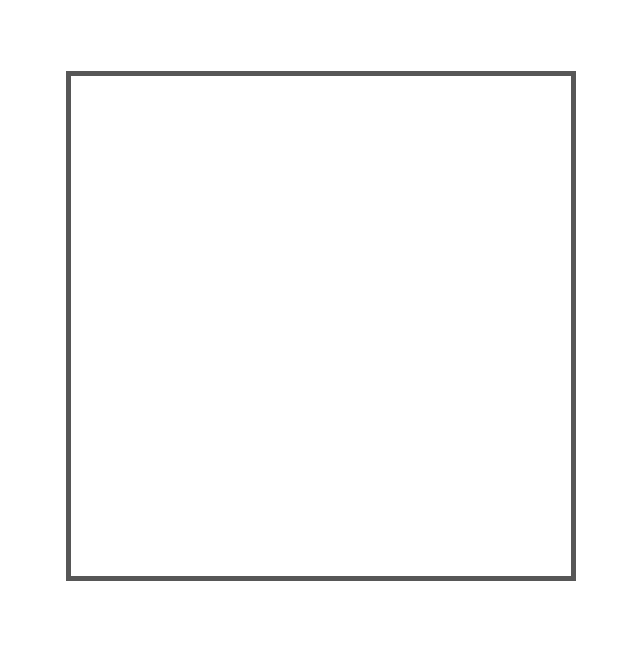
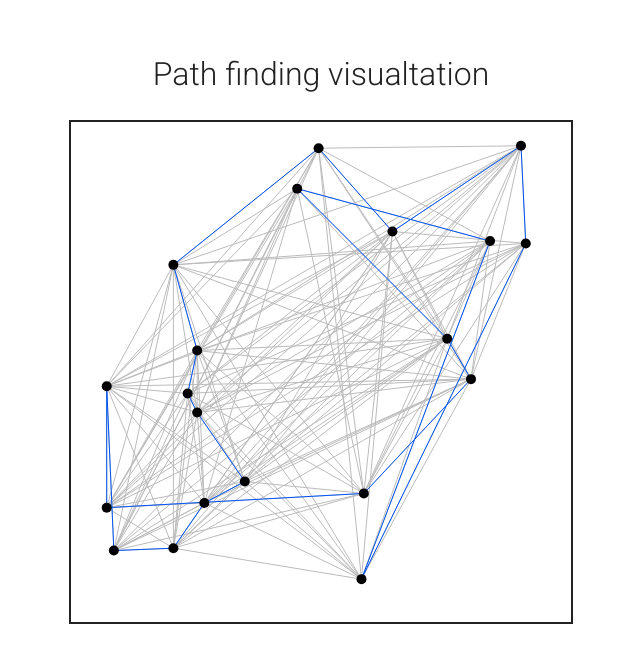
Before and after one commit to jakub-wawrzyniak/studies-ads-pathfinding, a plain HTML site: page index.html in a window 1280 px wide. Shown: the whole page, without its empty margins (319-959 px from the left). Drawn offline with Linux system fonts and the light colour scheme.

Commit message:
Finished visualisation, no UI so far

```diff
--- a/index.html
+++ b/index.html
@@ -6,12 +6,14 @@
     <meta name="viewport" content="width=device-width, initial-scale=1.0">
     <title>Path finding visualtation</title>
     <link rel="stylesheet" href="./style.css">
-    <!-- <script type="module" src="./pathFinding.js"></script> -->
+    <link rel="preconnect" href="https://fonts.gstatic.com">
+    <link href="https://fonts.googleapis.com/css2?family=Roboto:wght@300;400;700&display=swap" rel="stylesheet">
     <script type="module" src="./index.js"></script>
 </head>
 
 <body>
     <main>
+        <h2>Path finding visualtation</h2>
         <canvas id="canvas" width="500" height="500"></canvas>
     </main>
     <script type="module">
--- a/index.js
+++ b/index.js
@@ -1,27 +1,69 @@
 import { World } from "./pathFinding.js"
 
 const SIZE = 500
-const SIZE_FACTOR = 5
-const HOW_MANY_CITIES = 10
-const FRACTION_OF_ROADS = 1
+const CITY_RAD = 5
+const HOW_MANY_CITIES = 20
+const FRACTION_OF_ROADS = 0.8
+
+function translateCoor(coor) {
+    const off = 100 + CITY_RAD
+    return (coor+off)*(SIZE/(off*2))
+}
 
 function drawCities(ctx, world) {
-
+    ctx.fillStyle = "#000"
+    for (let city of world.cities) {
+        const circle = new Path2D()
+        const x = translateCoor(city.x)
+        const y = translateCoor(city.y)
+        circle.arc(x, y, CITY_RAD, 0, 2 * Math.PI, 0)
+        ctx.fill(circle)
+    }
 }
 
 function drawRoads(ctx, world) {
-
+    ctx.strokeStyle = "#bbb"
+    for (let pair of world.roads) {
+        const [city1, city2] = pair
+        const coors = [
+            translateCoor(city1.x),
+            translateCoor(city1.y),
+            translateCoor(city2.x),
+            translateCoor(city2.y),
+        ]
+        ctx.beginPath()
+        ctx.moveTo(coors[0], coors[1])
+        ctx.lineTo(coors[2], coors[3])
+        ctx.stroke()
+    }
 }
 
 function drawPath(ctx, path) {
-
+    ctx.strokeStyle = "#0056F5"
+    ctx.beginPath()
+    ctx.moveTo(
+        translateCoor(path.nodes[0].x),
+        translateCoor(path.nodes[0].y),
+    )
+    for (let node of path.nodes.slice(1)) {
+        ctx.lineTo(
+            translateCoor(node.x),
+            translateCoor(node.y),
+        )
+    }
+    ctx.stroke()
 }
 
 function run() {
     const canvas = document.getElementById("canvas")
     const ctx = canvas.getContext('2d')
     const world = new World(HOW_MANY_CITIES, FRACTION_OF_ROADS)
+    const path = world.salesmanSolver('greedy')
+
     console.log(world.cities)
+    drawRoads(ctx, world)
+    drawPath(ctx, path)
+    drawCities(ctx, world)
 
 }
 
--- a/pathFinding.js
+++ b/pathFinding.js
@@ -126,10 +126,9 @@ class World {
 
         const pairs = newton(this.cities)
         const noOfRoads = Math.ceil(fractionOfRoads * pairs.length)
-        const pairsToConnect = getRandArr(pairs, noOfRoads)
-        // TODO: Check connection validity
+        this.roads = getRandArr(pairs, noOfRoads)
 
-        for (let pair of pairsToConnect) {
+        for (let pair of this.roads) {
             const [city1, city2] = pair;
             const dist = getDist(city1, city2)
             city1.connect(city2, dist)
--- a/style.css
+++ b/style.css
@@ -1,3 +1,15 @@
+* {
+    --theme-color: #222;
+    font-family: Roboto;
+}
+
+h2 {
+    text-align: center;
+    color: var(--theme-color);
+    font-weight: 300;
+    font-size: 2rem;
+}
+
 body {
     min-width: 95vw;
     min-height: 80vh;
@@ -5,6 +17,7 @@ body {
     justify-content: center;
     align-items: center;
 }
+
 canvas {
-    border: 5px solid #575757;
+    border: 2px solid var(--theme-color);
 }
```
